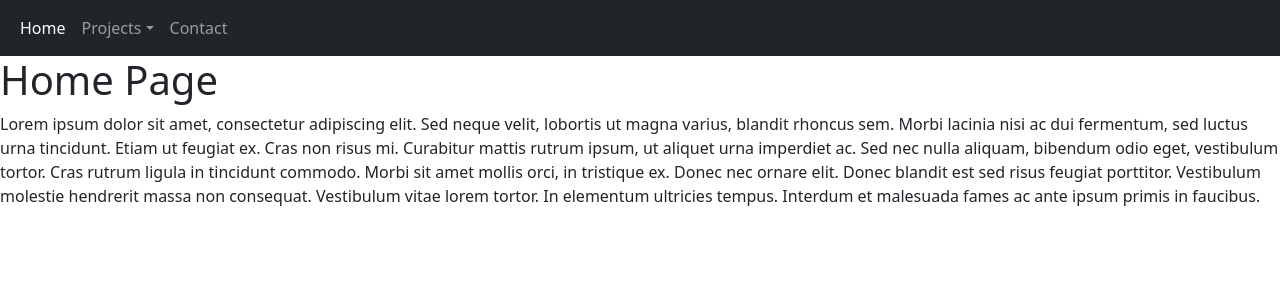
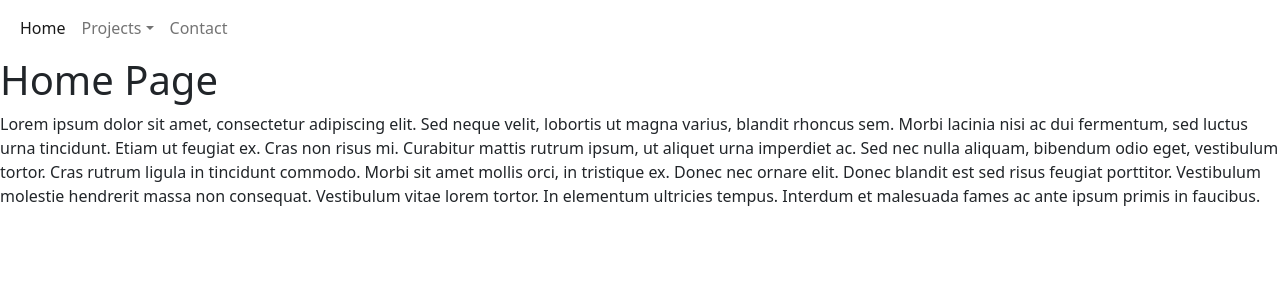
Before and after one commit to MadeOfBees/BeesPortfolio, a React (Create React App) app: page / in a window 1280 px wide. Shown: the top 300 px of the page. Built offline with nearby package versions, Linux system fonts and the light colour scheme.

Commit message:
removed dark mode for testing

```diff
--- a/src/components/Display.js
+++ b/src/components/Display.js
@@ -45,11 +45,9 @@ export default function PortfolioContainer() {
   const handlePageChange = (page) => setCurrentPage(page);
 
   return (
-    <div>
-      {/* We are passing the currentPage from state and the function to update it */}
+    <main>
       <NavBar currentPage={currentPage} handlePageChange={handlePageChange} />
-      {/* Here we are calling the renderPage method which will return a component  */}
       {renderPage()}
-    </div>
+    </main>
   );
 }
--- a/src/components/NavBar.js
+++ b/src/components/NavBar.js
@@ -7,10 +7,10 @@ import NavDropdown from 'react-bootstrap/NavDropdown';
 
 function NavBar({ currentPage, handlePageChange }) {
   return (
-    <Navbar variant="dark" bg="dark" expand="lg">
+    <Navbar expand="lg">
       <Container fluid>
-        <Navbar.Toggle aria-controls="navbar-dark-example" />
-        <Navbar.Collapse id="navbar-dark-example">
+        <Navbar.Toggle aria-controls="navbar" />
+        <Navbar.Collapse id="navbar">
           <Nav>
             <Nav.Item>
               <Nav.Link
@@ -23,7 +23,6 @@ function NavBar({ currentPage, handlePageChange }) {
             <NavDropdown
               id="nav-dropdown-dark-example"
               title="Projects"
-              menuVariant="dark"
             >
               <Dropdown.Item
                 href="#Proj1"
```
